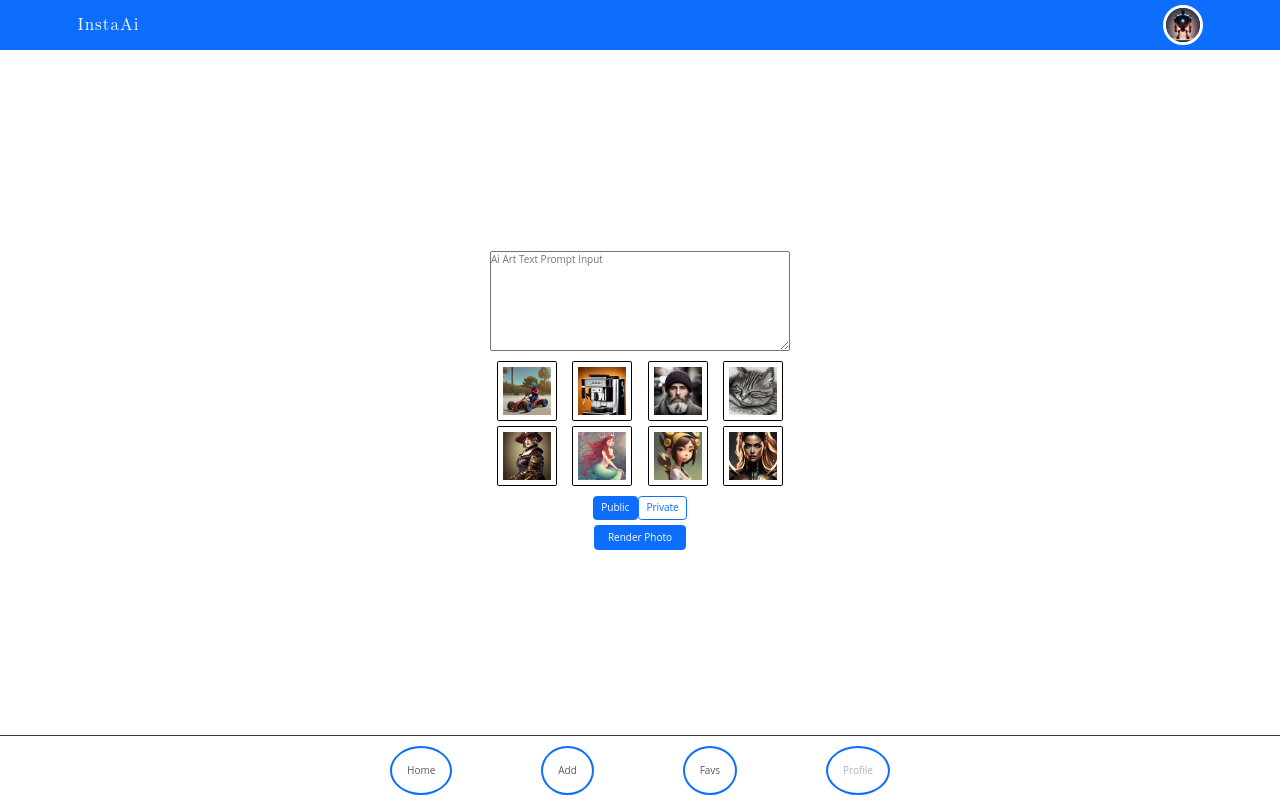
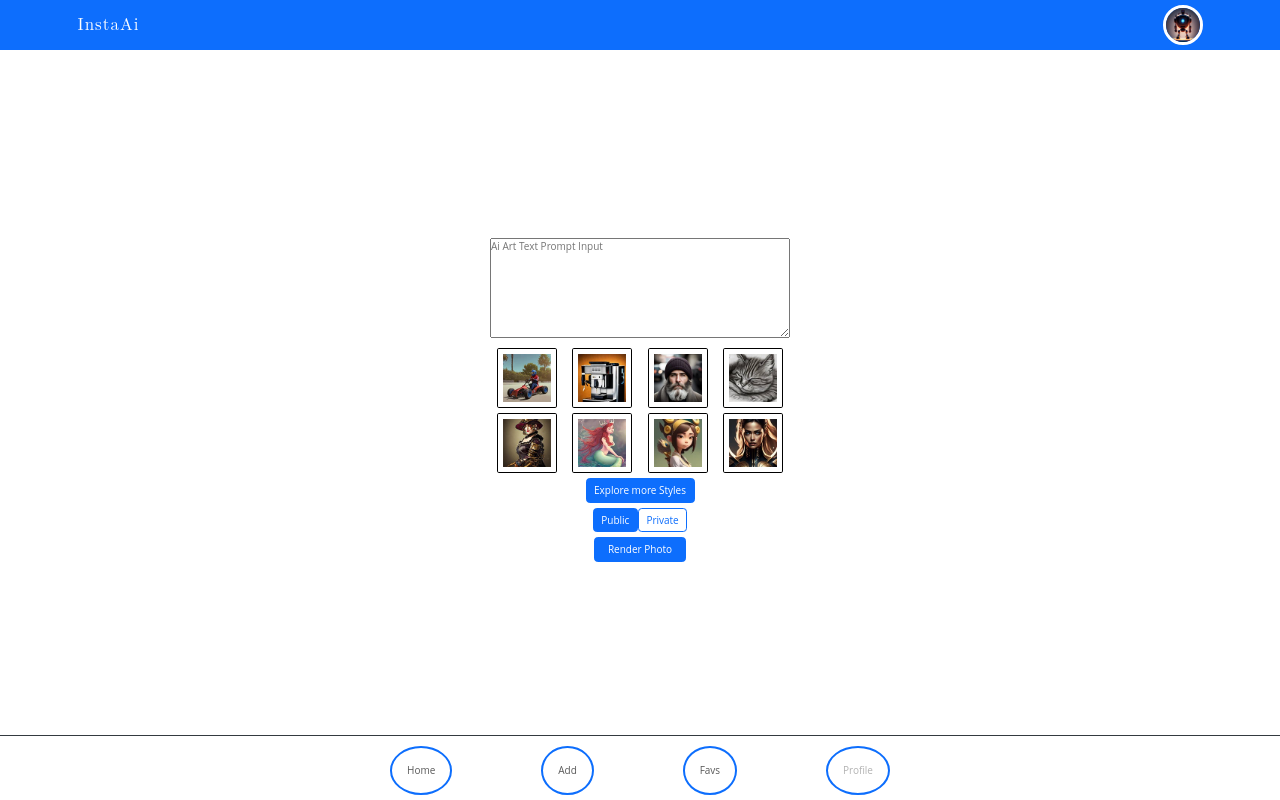
Before and after one commit to Refactoring-The-Interview/instaAi, a React (Create React App) app: page /addPicturePage in a window 1280 px wide. Built offline with nearby package versions, Linux system fonts and the light colour scheme.

Commit message:
basic off can, and refactor of styles to work better wtih off cnavas

```diff
--- a/src/Components/AddPicturePage/AddPicturePage.tsx
+++ b/src/Components/AddPicturePage/AddPicturePage.tsx
@@ -4,6 +4,7 @@ import "./AddPicturePageS.scss";
 import { ArtPublicStatus } from "./ArtPublicStatus/ArtPublicStatus";
 import { ArtStyles } from "./ArtStyles/ArtStyles";
 import { ArtTextPrompt } from "./ArtTextPropmt/ArtTextPrompt";
+import { DisplayAllStyles } from "./DisplayAllStyles/DisplayAllStyles";
 import { PhotoRenderArea } from "./PhotoRenderArea/PhotoRenderArea";
 
 export const AddPicturePage = () => {
@@ -22,7 +23,8 @@ export const AddPicturePage = () => {
                         setPictureForm({ ...pictureForm, textPrompt });
                     }}
                 />
-                <ArtStyles />
+                <ArtStyles start={0} end={8} />
+                <DisplayAllStyles />
                 <ArtPublicStatus />
                 <Button className="renderCall" onClick={() => {}}>
                     {" "}
--- a/src/Components/AddPicturePage/ArtStyles/ArtStyle/ArtStyle.tsx
+++ b/src/Components/AddPicturePage/ArtStyles/ArtStyle/ArtStyle.tsx
@@ -1,5 +1,5 @@
 import { Image } from "react-bootstrap";
-import { ArtCatalogProps } from "../artStyleCatalog";
+import { ArtCatalogProps } from "../../../../Apis/artStyleCatalog";
 import "./ArtStyleS.scss";
 
 // toDo, on click update the api package to send
--- a/src/Components/AddPicturePage/ArtStyles/ArtStyles.tsx
+++ b/src/Components/AddPicturePage/ArtStyles/ArtStyles.tsx
@@ -1,12 +1,18 @@
+import { artStyleCatalog } from "../../../Apis/artStyleCatalog";
 import { ArtStyle } from "./ArtStyle/ArtStyle";
 import "./ArtStylesS.scss";
-import { artStyleCatalog } from "./artStyleCatalog";
 
 //toDo add off canvas list of all styles
-export const ArtStyles = () => {
+
+interface Props {
+    start: number;
+    end?: number;
+}
+
+export const ArtStyles = ({ start, end = artStyleCatalog.length }: Props) => {
     return (
         <div className="ArtStyles">
-            {artStyleCatalog.slice(0, 8).map((style, index) => {
+            {artStyleCatalog.slice(start, end).map((style, index) => {
                 const { name, styleID, picture } = style;
                 return (
                     <ArtStyle
--- /dev/null
+++ b/src/Components/AddPicturePage/DisplayAllStyles/DisplayAllStyles.tsx
@@ -0,0 +1,28 @@
+import { useState } from "react";
+import Button from "react-bootstrap/Button";
+import Offcanvas from "react-bootstrap/Offcanvas";
+
+export const DisplayAllStyles = () => {
+    const [show, setShow] = useState(false);
+
+    const handleClose = () => setShow(false);
+    const handleShow = () => setShow(true);
+
+    return (
+        <>
+            <Button variant="primary" onClick={handleShow}>
+                Explore more Styles
+            </Button>
+
+            <Offcanvas show={show} onHide={handleClose}>
+                <Offcanvas.Header closeButton>
+                    <Offcanvas.Title>Offcanvas</Offcanvas.Title>
+                </Offcanvas.Header>
+                <Offcanvas.Body>
+                    Some text as placeholder. In real life you can have the
+                    elements you have chosen. Like, text, images, lists, etc.
+                </Offcanvas.Body>
+            </Offcanvas>
+        </>
+    );
+};
```
Also changed, not shown: src/Apis/artStyleCatalog.ts (renamed from src/Components/AddPicturePage/ArtStyles/artStyleCatalog.ts, +15 -15 lines), src/Components/AddPicturePage/DisplayAllStyles/DisplayAllStylesS.scss (added).
